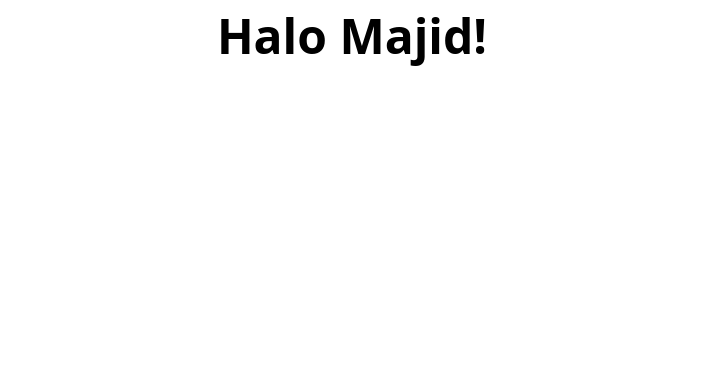
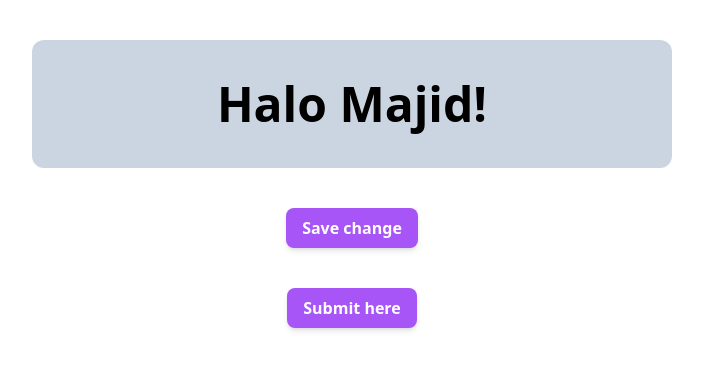
Before and after one commit to majid-efzed/learn-tailwind, a website: page public/index.html in a window 1280 px wide. Shown: the whole page, without its empty margins (288-991 px from the left). Drawn offline with Linux system fonts and the light colour scheme.

Commit message:
first attemp to tailwindcss

```diff
--- a/public/index.html
+++ b/public/index.html
@@ -1,5 +1,5 @@
 <!DOCTYPE html>
-<html lang="en">
+<html lang="en" class="light">
 
 <head>
     <meta charset="UTF-8">
@@ -10,8 +10,16 @@
 </head>
 
 <body>
-    <h1 class="text-5xl text-center font-bold my-3">Halo Majid!</h1>
-
+    <div class="group bg-slate-300 dark:bg-slate-700 w-[50%] mx-auto p-10 rounded-xl mt-10">
+        <h1 class="text-5xl text-center font-bold group-hover:text-slate-700 dark:group-hover:text-slate-300">
+            Halo
+            Majid!</h1>
+    </div>
+    <button
+        class="mx-auto mt-10 block py-2 px-4 bg-purple-500 text-white font-semibold rounded-lg shadow-md hover:bg-blue-700 focus:outline-none focus:ring-2 focus:ring-blue-400 focus:ring-opacity-75">
+        Save change
+    </button>
+    <button class="btn-primary">Submit here</button>
 </body>
 
 </html>
```
Also changed, not shown: public/css/style.css.
